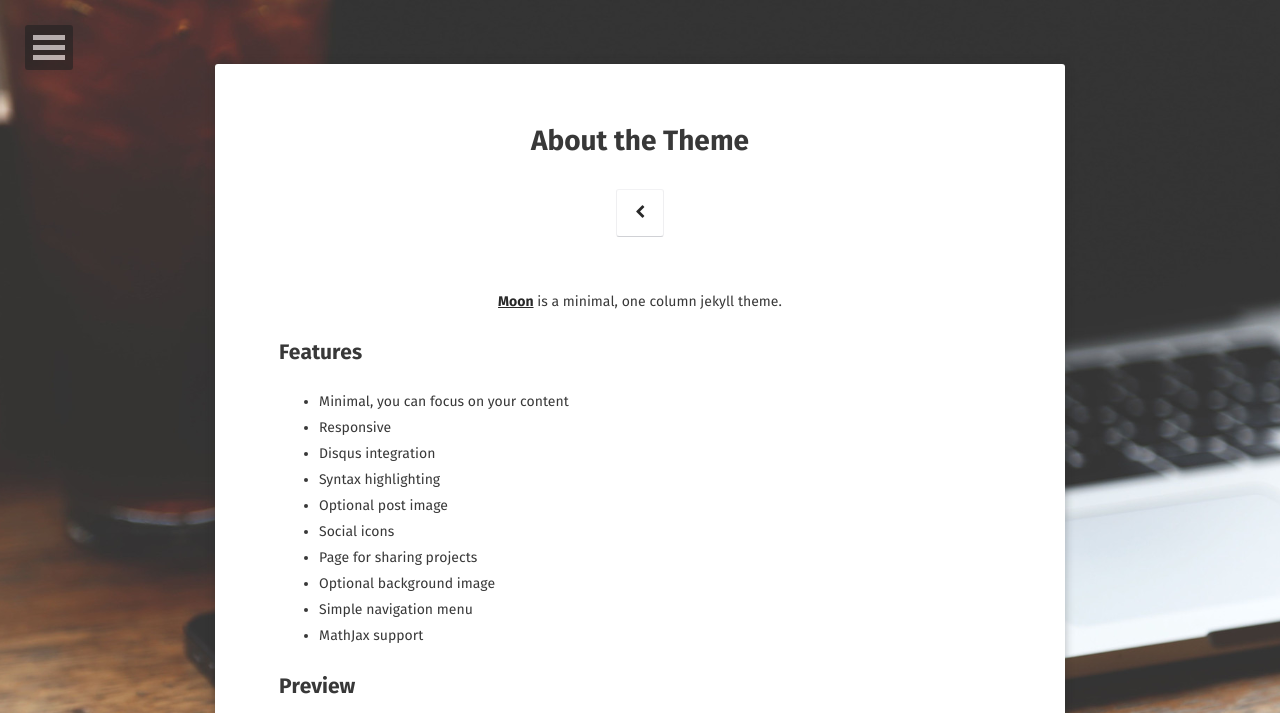
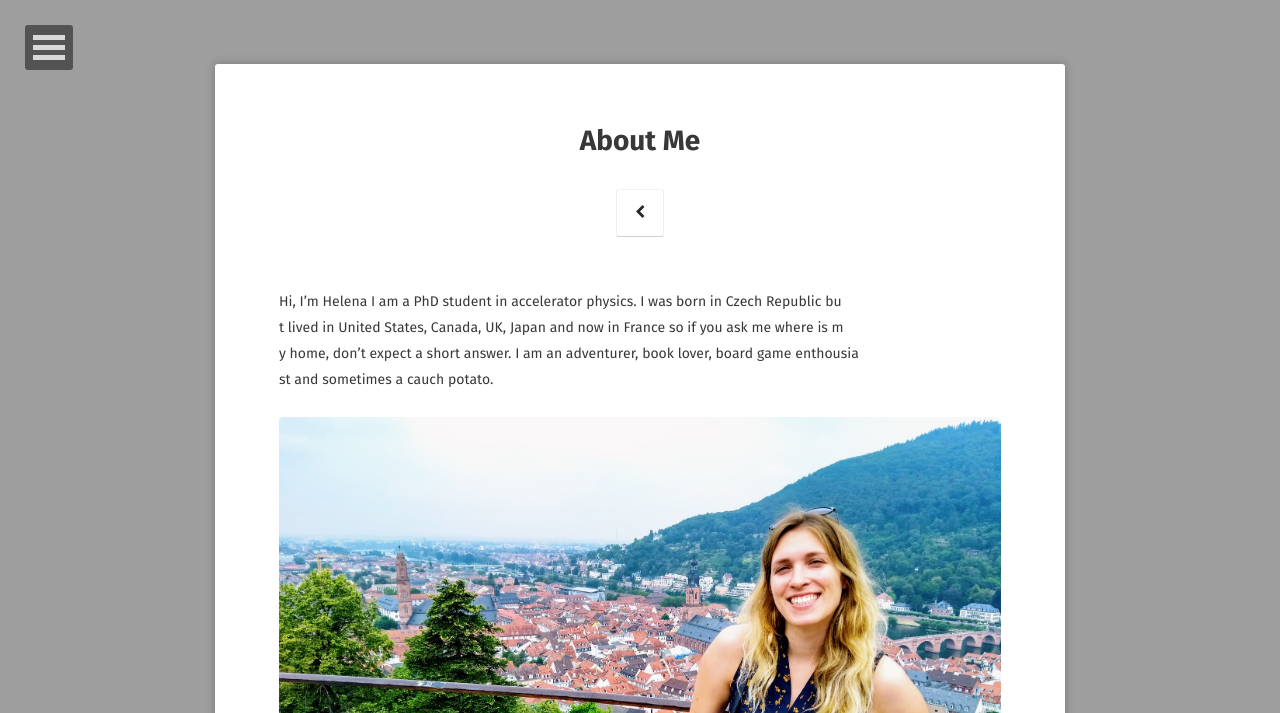
Before and after one commit to ExcitedPositron/ExcitedPositron.github.io, a Jekyll site: the page built from about/index.md, in a window 1280 px wide. Shown: the top 713 px of the page. Built offline with Jekyll 4.4.1, drawn with Linux system fonts in a browser that asks for light colours; some web fonts are replaced; some of the changed text lies outside the part shown; grey boxes are pictures that could not be loaded.

Commit message:
second commit

```diff
--- a/_config.yml
+++ b/_config.yml
@@ -5,7 +5,7 @@ description:        "Thanks for stopping by to enjoy some fun facts about scienc
 reading_time:       true
 words_per_minute:   200
 logo:               'assets/img/logo.png'
-background:         'assets/img/placeholder-big.jpg'
+background:         'assets/img/intro.jpg'
 tiled_bg:           false   # Set this true if you want to tile your background image, otherwise it will be covered
 locale:             en_US
 url:                https://excitedpositron.github.io
@@ -31,27 +31,25 @@ disqus_shortname:   taylantatli
 
 # Social
 # if you don't have any of social below, comment the line.
-#google:
+google:
   #plus:            #username
-  #analytics:
+  analytics:	    UA-115436794-1
   #verify:
   #ad-client:
   #ad-slot:
 #bing-verify:
 email:			helena.pikhartova@gmail.com
-twitter:            	https://twitter.com/ExcitedPositron
-#facebook:           	username
-github-url:		https://github.com/ExcitedPositron
-#stackoverflow:     	username
-linkedin:	    	https://www.linkedin.com/in/helena-pikhartova-b1b29a91/
+twitter:            	ExcitedPositron
+github-url:		ExcitedPositron
+linkedin:	    	helena-pikhartova-b1b29a91
 #xing:              username
-instagram:          username
+#instagram:          username
 #lastfm:            username
 #tumblr:            username
 #medium:            '@username'
 #pinterest:         username
 #foursquare:        username
-steam:              username
+#steam:              username
 #dribbble:          username
 #youtube:           username
 #youtube-channel:   channel
--- a/about/index.md
+++ b/about/index.md
@@ -1,37 +1,32 @@
 ---
 layout: page
-title: About the Theme
-tags: [about, Jekyll, theme, moon]
-date: 2016-03-21
+title: About Me
+tags: [about, Helena, physics, blog]
+date: 2018-09-08
 comments: false
 ---
 
-<center><a href="http://taylantatli.github.io/Moon"><b>Moon</b></a> is a minimal, one column jekyll theme.</center>
 
-## Features
-* Minimal, you can focus on your content
-* Responsive
-* Disqus integration
-* Syntax highlighting
-* Optional post image
-* Social icons
-* Page for sharing projects
-* Optional background image
-* Simple navigation menu
-* MathJax support
 
-## Preview
+Hi, I'm Helena I am a PhD student in accelerator physics. I was born in Czech Republic bu\
+t lived in United States, Canada, UK, Japan and now in France so if you ask me where is m\
+y home, don't expect a short answer. I am an adventurer, book lover, board game enthousia\
+st and sometimes a cauch potato.
 
-{% capture images %}
-    https://cloud.githubusercontent.com/assets/754514/14509720/61c61058-01d6-11e6-93ab-0918515ecd56.png
-    https://cloud.githubusercontent.com/assets/754514/14509716/61ac6c8e-01d6-11e6-879f-8308883de790.png
-{% endcapture %}
-{% include gallery images=images caption="Screenshots of Moon Theme" cols=2 %}
+<figure>
+        <a href="/assets/img/posts/ger.jpg"><img src="/assets/img/posts/ger.jpg"></a>
+        <figcaption>.</figcaption>
+</figure>
 
-See a [live version of Moon](http://taylantatli.github.io/Moon) hosted on GitHub.
 
-## Getting Started
+Through this website, I will share random things about science, accelerator physcis, comp\
+uting and more. Accelerator physics is a field of physics that is not as widely known to \
+general public but it has so many applications. From high energy physics to medical imagi\
+ng, from life sciences research to industrial applications, there are already thousands o\
+f accelerators around the world.
+I will share some cool things I learn during my PhD with you because I believe as a scien\
+tist, I have a responsibility to make science less obscure. Everyone can understand compl\
+ex theories and concepts if it is presented well. So I will also add my attempts to becom\
+e a science communicator.
 
-To learn how to install and use this theme check out the [Setup Guide](http://taylantatli.me/Moon/moon-theme/) for more information.
-
-[Install Moon](https://github.com/TaylanTatli/Moon){: .btn}
+Feel free to contact me :)
```
Also changed, not shown: assets/img/posts/ger.jpg (added), 1 other file.
